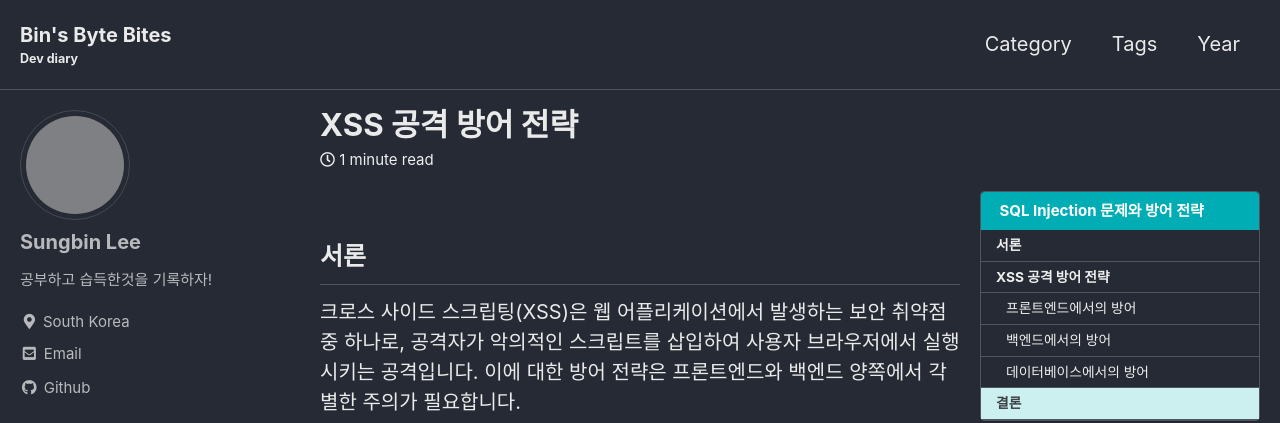
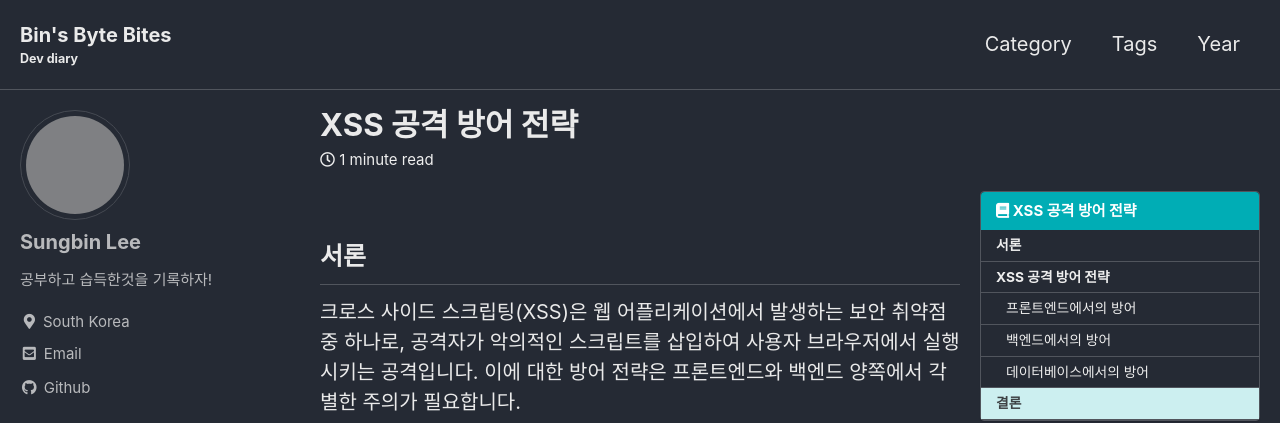
Before and after one commit to sungbinlee/tech.sungbinlee.dev, a Jekyll site: the page built from _posts/Security/2023-11-13-cross-site-scripting.md, in a window 1280 px wide. Shown: the top 423 px of the page. Built offline with Jekyll 4.4.1, drawn with Linux system fonts in a browser that asks for light colours; cached includes are drawn as plain includes; comment, search, counter and statistics services are not loaded; grey boxes are pictures that could not be loaded.

Commit message:
Update 2023-11-13-cross-site-scripting.md

```diff
--- a/_posts/Security/2023-11-13-cross-site-scripting.md
+++ b/_posts/Security/2023-11-13-cross-site-scripting.md
@@ -11,8 +11,8 @@ tags:
   - System Protection
 toc: true
 toc_sticky: true
-toc_label: "SQL Injection 문제와 방어 전략"
-toc_icon: "magnifier"
+toc_label: "XSS 공격 방어 전략"
+toc_icon: "book"
 ---
 
 ## 서론
```
